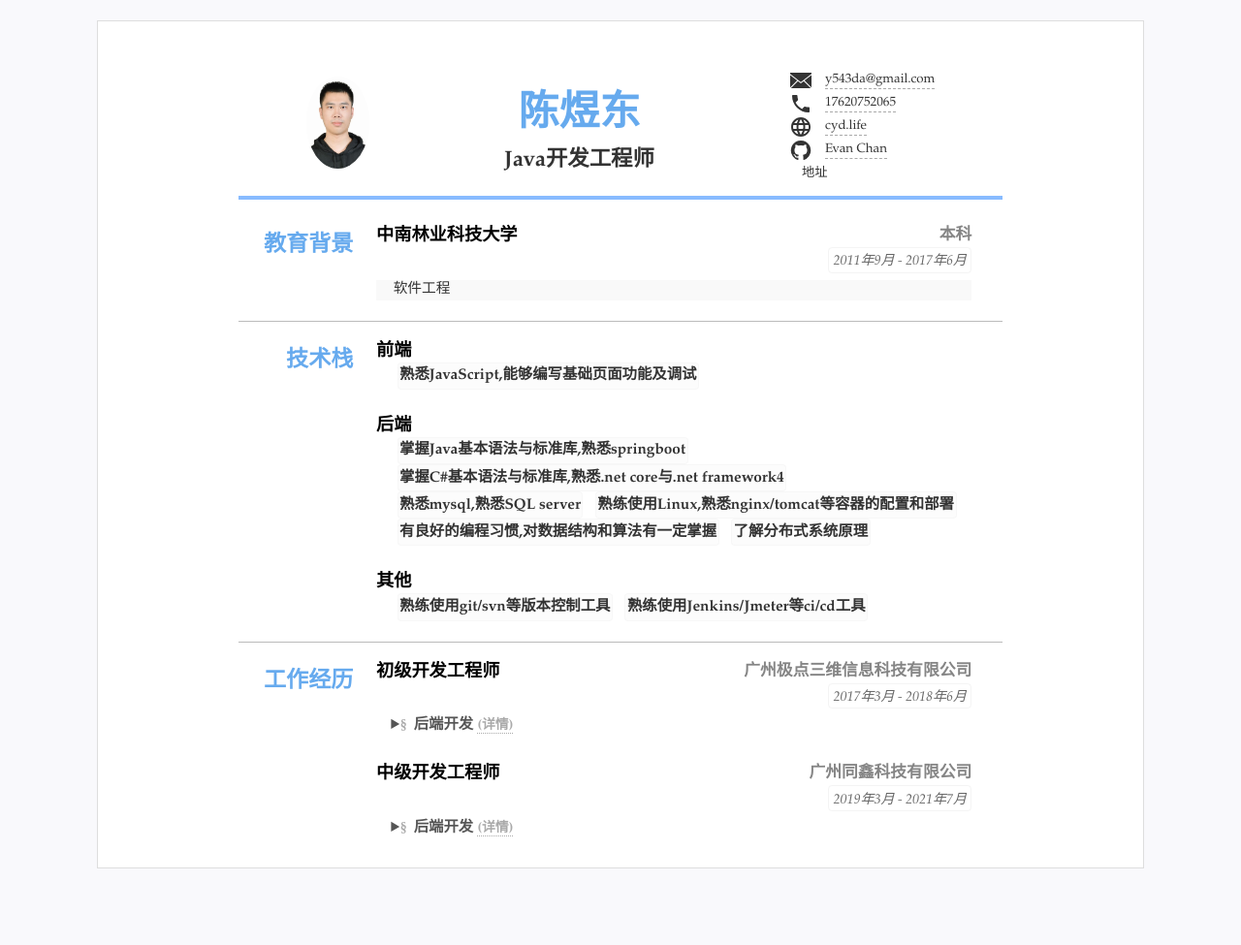
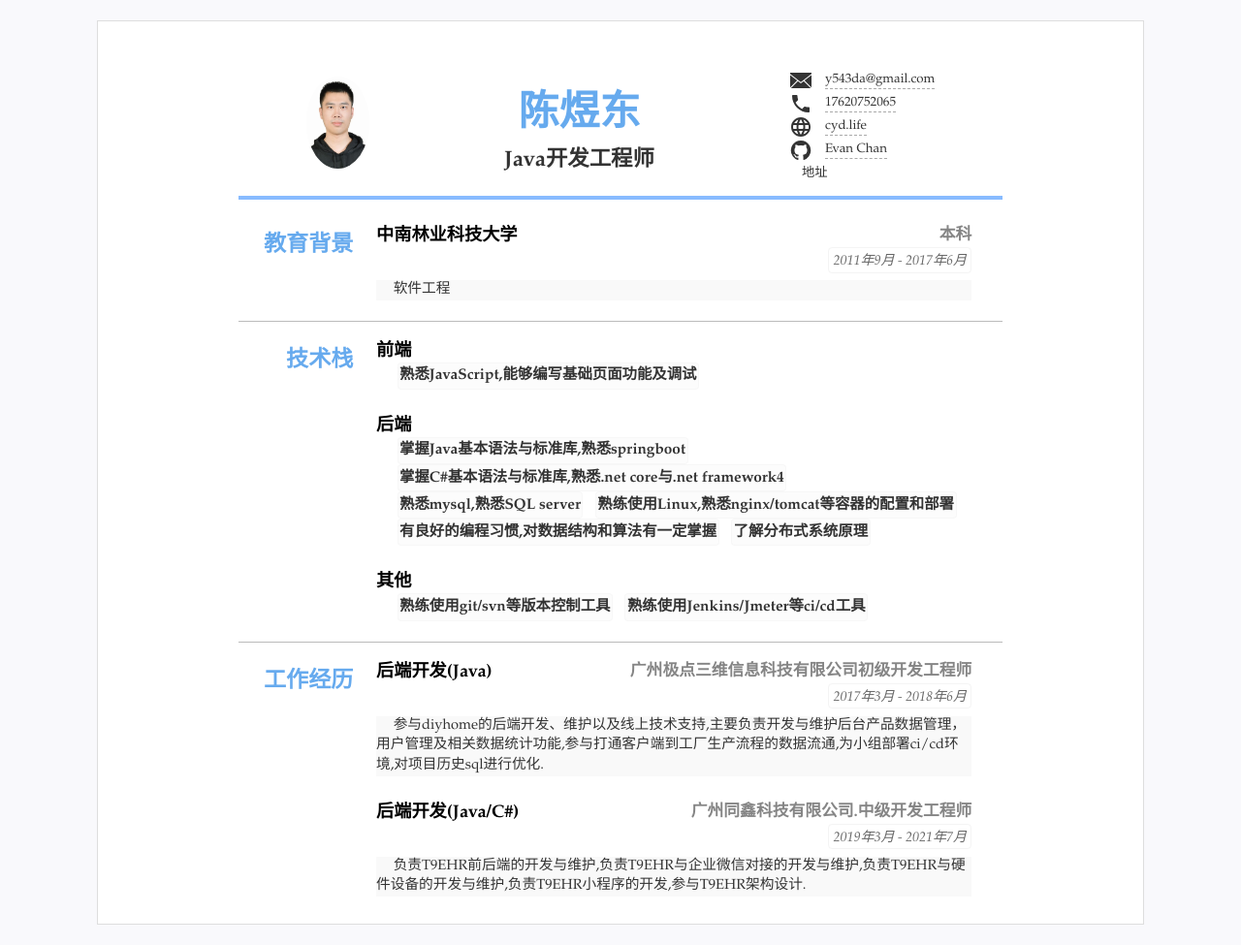
Before and after one commit to 0kestrel/resume2021, a Jekyll site: the page built from index.html, in a window 1280 px wide. Shown: the whole page at 97% size. Built offline with Jekyll 4.4.1, drawn with Linux system fonts in a browser that asks for light colours; before the commit the page ends 917 px from its top, so only the background shows below that.

Commit message:
Update resume.yml

```diff
--- a/_data/resume.yml
+++ b/_data/resume.yml
@@ -57,19 +57,19 @@ main: #主要内容，
 - type: experience
   name: 工作经历
   content:
-  - title: 初级开发工程师
-    sub: 广州极点三维信息科技有限公司
+  - title: 后端开发(Java)
+    sub:
+    - 广州极点三维信息科技有限公司
+    - 初级开发工程师
     duration: "2017年3月 - 2018年6月"
-    tags:
-    summary: 后端开发
     detail: 参与diyhome的后端开发、维护以及线上技术支持,主要负责开发与维护后台产品数据管理，用户管理及相关数据统计功能,参与打通客户端到工厂生产流程的数据流通,为小组部署ci/cd环境,对项目历史sql进行优化.
 
-  - title: 中级开发工程师
-    sub: 广州同鑫科技有限公司
+  - title: 后端开发(Java/C#)
+    sub:
+    - 广州同鑫科技有限公司.
+    - 中级开发工程师
     duration: "2019年3月 - 2021年7月"
-    tags:
-    summary: 后端开发
-    detail: 负责T9IMS前后端的开发与维护,负责T9IMS与企业微信对接的开发与维护,负责T9IMS与硬件设备的开发与维护,负责T9IMS小程序的开发,参与T9IMS架构设计.
+    detail: 负责T9EHR前后端的开发与维护,负责T9EHR与企业微信对接的开发与维护,负责T9EHR与硬件设备的开发与维护,负责T9EHR小程序的开发,参与T9EHR架构设计.
 
 
 #- type: projects
```
